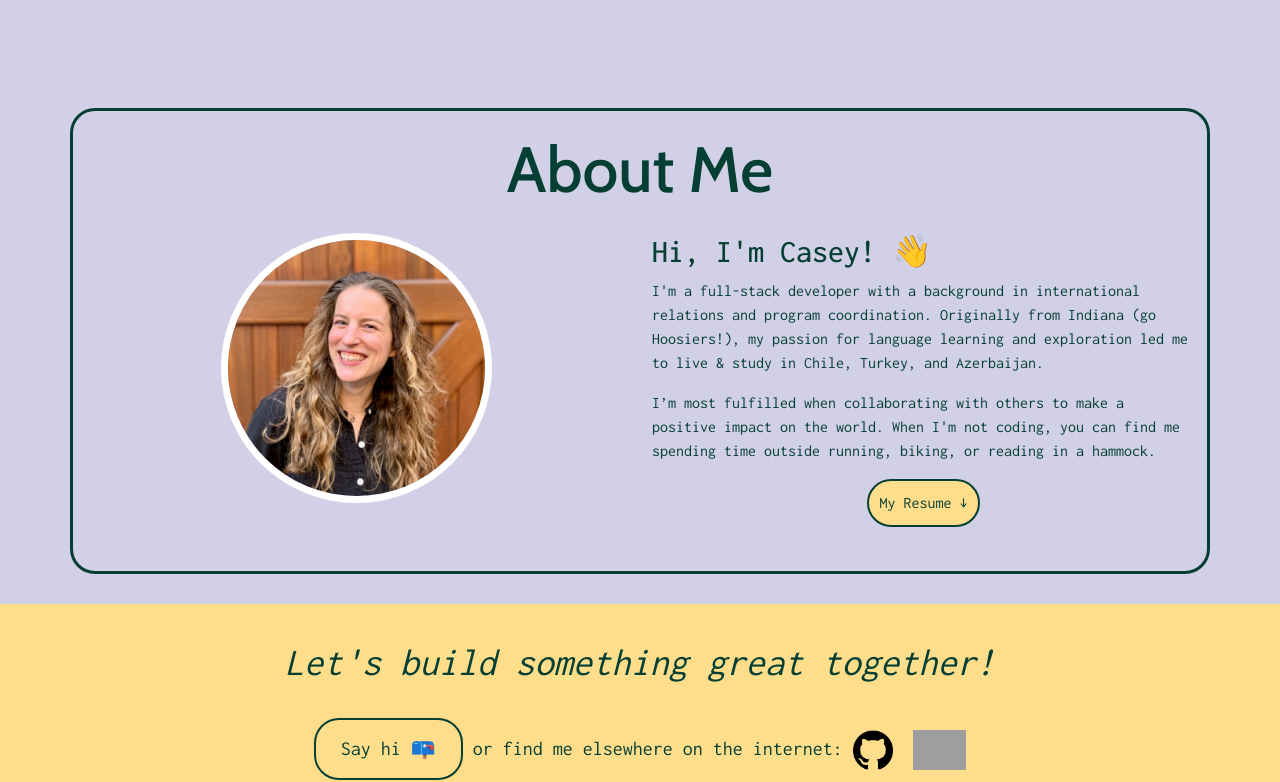
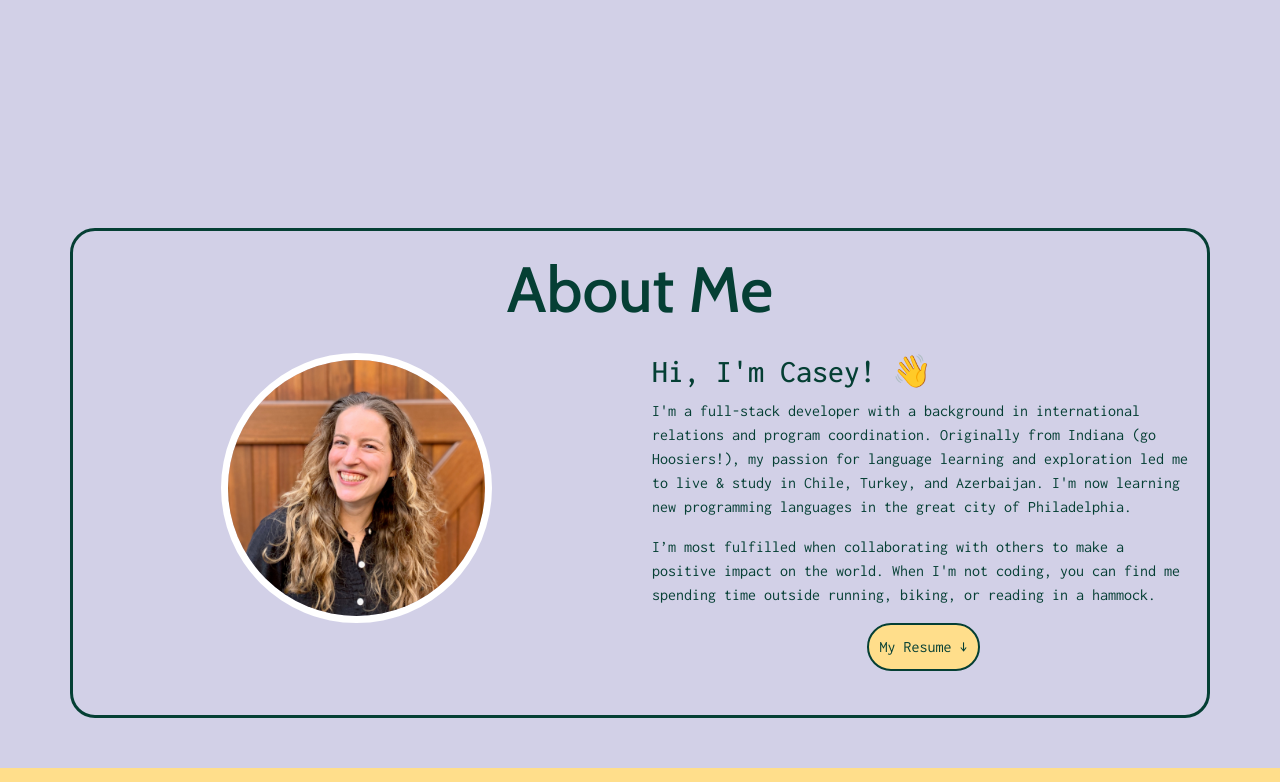
Before and after one commit to caseyvaughn/caseys-portfolio, a React (Create React App) app in the folder client/: page / in a window 1280 px wide. Shown: the part 1344-2126 px from the top of the page. Built offline with nearby package versions, Linux system fonts and the light colour scheme; grey boxes are pictures that could not be loaded.

Commit message:
changed padding for better scrolling

```diff
--- a/client/src/components/AboutMe/AboutMe.css
+++ b/client/src/components/AboutMe/AboutMe.css
@@ -1,6 +1,7 @@
 .aboutme-div {
   position: relative;
   z-index: 1;
+  margin-bottom: 50px;
 }
 .profile-pic {
   border: 7px solid white;
--- a/client/src/components/AboutMe/AboutMe.jsx
+++ b/client/src/components/AboutMe/AboutMe.jsx
@@ -5,7 +5,7 @@ import photo from "../../assets/prof-pic-square-cropped.jpg"
 
 export default function AboutMe() {
   return (
-<div id="aboutme" className="section-div aboutme-div">
+<div id="aboutme" className="section-div aboutme-div" style={{paddingTop:"100px"}}>
     <Container className="profile-container">
         <h1 className="cabin aboutme" wavy-text="About Me xxx">About Me</h1>
         <div>
@@ -16,7 +16,7 @@ export default function AboutMe() {
             </Col>
             <Col xs={12} md={6} style={{textAlign:"left"}}>
           <h2>Hi, I'm Casey! 👋</h2>
-          <p>I'm a full-stack developer with a background in international relations and program coordination. Originally from Indiana (go Hoosiers!), my passion for language learning and exploration led me to live & study in Chile, Turkey, and Azerbaijan.</p>
+          <p>I'm a full-stack developer with a background in international relations and program coordination. Originally from Indiana (go Hoosiers!), my passion for language learning and exploration led me to live & study in Chile, Turkey, and Azerbaijan. I'm now learning new programming languages in the great city of Philadelphia.</p>
               <p>I’m most fulfilled when collaborating with others to make a positive impact on the world. When I'm not coding, you can find me spending time outside running, biking, or reading in a hammock. </p>
               <div style={{display:"flex", justifyContent:"center"}}>
                 <a href="../../assets/Casey_Vaughn_Resume.pdf" download><button className="resume-btn">My Resume ↓</button></a>
--- a/client/src/components/Footer/Footer.css
+++ b/client/src/components/Footer/Footer.css
@@ -23,3 +23,6 @@
     height: 30px;
   }
 }
+.relative {
+  position: relative;
+}
--- a/client/src/components/Footer/Footer.jsx
+++ b/client/src/components/Footer/Footer.jsx
@@ -6,7 +6,7 @@ import "./Footer.css"
 export default function Footer() {
   return (
     <div className="footer section-div" id="contact">
-      <p className="aboutme1">Let's build something great together!</p>
+      <p className="aboutme1 relative">Let's build something great together!</p>
       <p style={{fontSize:"20px"}}>
         <a className = "email" href="mailto:caseytvaughn@gmail.com?"> Say hi 📪  </a>
          or find me elsewhere on the internet:
--- a/client/src/components/LandingPage/LandingPage.jsx
+++ b/client/src/components/LandingPage/LandingPage.jsx
@@ -9,12 +9,6 @@ export default function LandingPage() {
       <div>
       <h1 className="greeting"> Hi, I'm Casey! 👋  </h1>
       <h3 className="desc">Program coordinator turned full stack developer</h3>
-
-      {/* {[...Array(100)].map((val) => {
-        return (
-          <div className="dot"></div>
-        )
-      })} */}
       <div style={{display:"flex", justifyContent:"center"}}>
       <button className="resume-btn"><h1 className="cabin project-header"
               onClick={() => scroller.scrollTo('projects', {
```
Also changed, not shown: client/src/components/Portfolio/Portfolio.jsx (+0 -8 lines).
